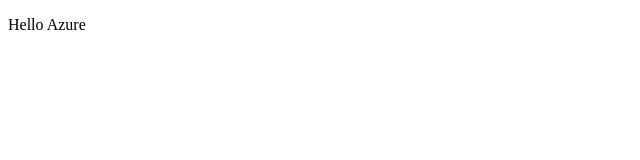
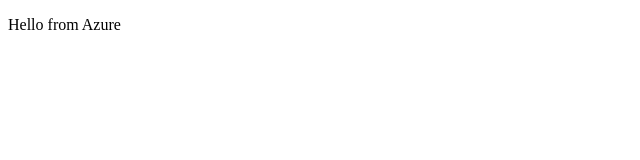
Before and after one commit to Lem1/lemDeleteme, a plain HTML site: page index.html in a window 1280 px wide. Shown: the full height of the page, 0-640 px from the left. Drawn offline with Linux system fonts and the light colour scheme.

Commit message:
Update index.html

```diff
--- a/index.html
+++ b/index.html
@@ -4,6 +4,6 @@
 <title>Hello Azure </title>
 </head>
 <body>
-<p> Hello Azure </p>
+<p> Hello from Azure</p>
 </body>
 </html>
```
